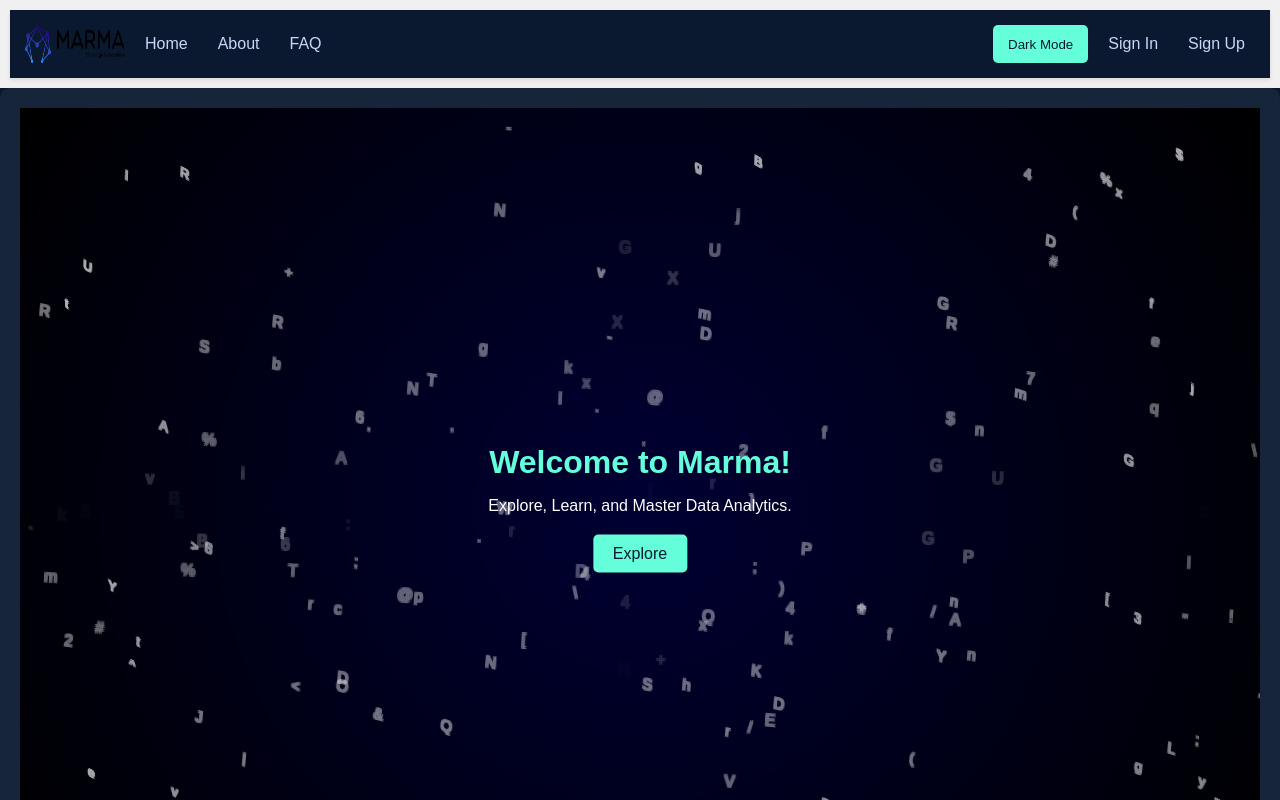
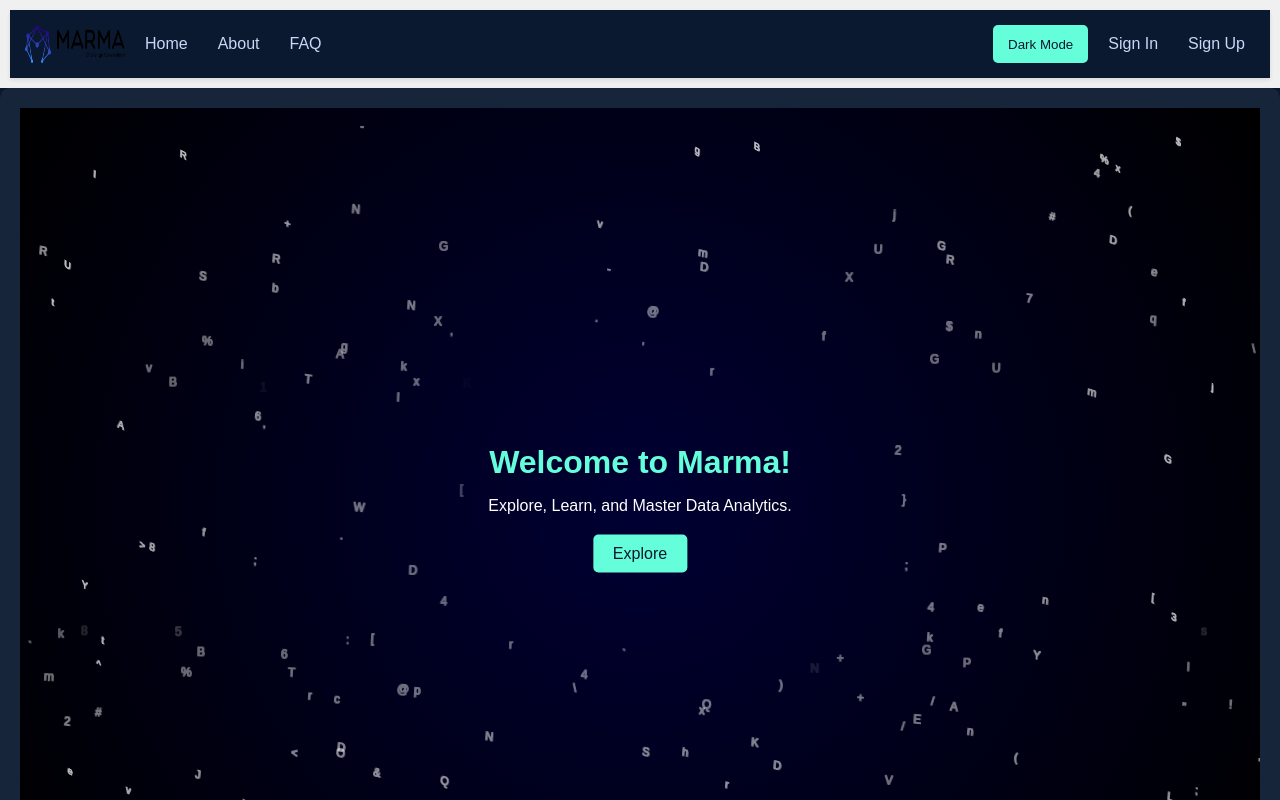
Before and after one commit to marma-akshay/marma_test_1, a React (Create React App) app in the folder frontend/: page / in a window 1280 px wide. Shown: the top 800 px of the page. Built offline with nearby package versions, Linux system fonts and the light colour scheme.

Commit message:
landing page base 2

```diff
--- a/frontend/src/components/LandingPage.css
+++ b/frontend/src/components/LandingPage.css
@@ -8,9 +8,9 @@
 
   .data-point {
     position: absolute;
-    font-size: 1rem;
+    font-size: 0.75rem;
     color: rgba(255, 255, 255, 0.8);
-    text-shadow: 1px 1px #fff, -1px -1px #fff, 1px -1px #fff, -1px 1px #fff;
+    text-shadow: 0.5px 0.5px #fff, -0.5px -0.5px #fff, 0.5px -0.5px #fff, -0.5px 0.5px #fff;
     transform: rotateX(45deg) rotateY(45deg);
   }
 
@@ -18,11 +18,11 @@
     0% {
       opacity: 0.8;
     }
-    50% {
+    80% {
       opacity: 0.4;
     }
     100% {
-      transform: translateY(calc(50vh - 50%));
+      transform: translateY(calc(35vh - 50%));
       opacity: 0;
     }
   }
@@ -31,11 +31,11 @@
     0% {
       opacity: 0.8;
     }
-    50% {
+    80% {
       opacity: 0.4;
     }
     100% {
-      transform: translateY(calc(-50vh + 50%));
+      transform: translateY(calc(-35vh + 50%));
       opacity: 0;
     }
   }
@@ -44,11 +44,11 @@
     0% {
       opacity: 0.8;
     }
-    50% {
+    80% {
       opacity: 0.4;
     }
     100% {
-      transform: translateX(calc(50vw - 50%));
+      transform: translateX(calc(35vw - 50%));
       opacity: 0;
     }
   }
@@ -57,11 +57,11 @@
     0% {
       opacity: 0.8;
     }
-    50% {
+    80% {
       opacity: 0.4;
     }
     100% {
-      transform: translateX(calc(-50vw + 50%));
+      transform: translateX(calc(-35vw + 50%));
       opacity: 0;
     }
   }
@@ -72,7 +72,7 @@
     left: 50%;
     transform: translate(-50%, -50%);
     text-align: center;
-    z-index: 1;
+    z-index: 2; /* Ensure this section is always on top */
   }
 
   .buttons {
--- a/frontend/src/components/LandingPage.js
+++ b/frontend/src/components/LandingPage.js
@@ -4,7 +4,7 @@
 
 function LandingPage() {
   const dataPoints = [];
-  for (let i = 0; i < 200; i++) {  // generating 200 data points
+  for (let i = 0; i < 200; i++) {
     const side = Math.floor(Math.random() * 4);
     const position = Math.random() * 100 + "vw";
     const point = {
```
